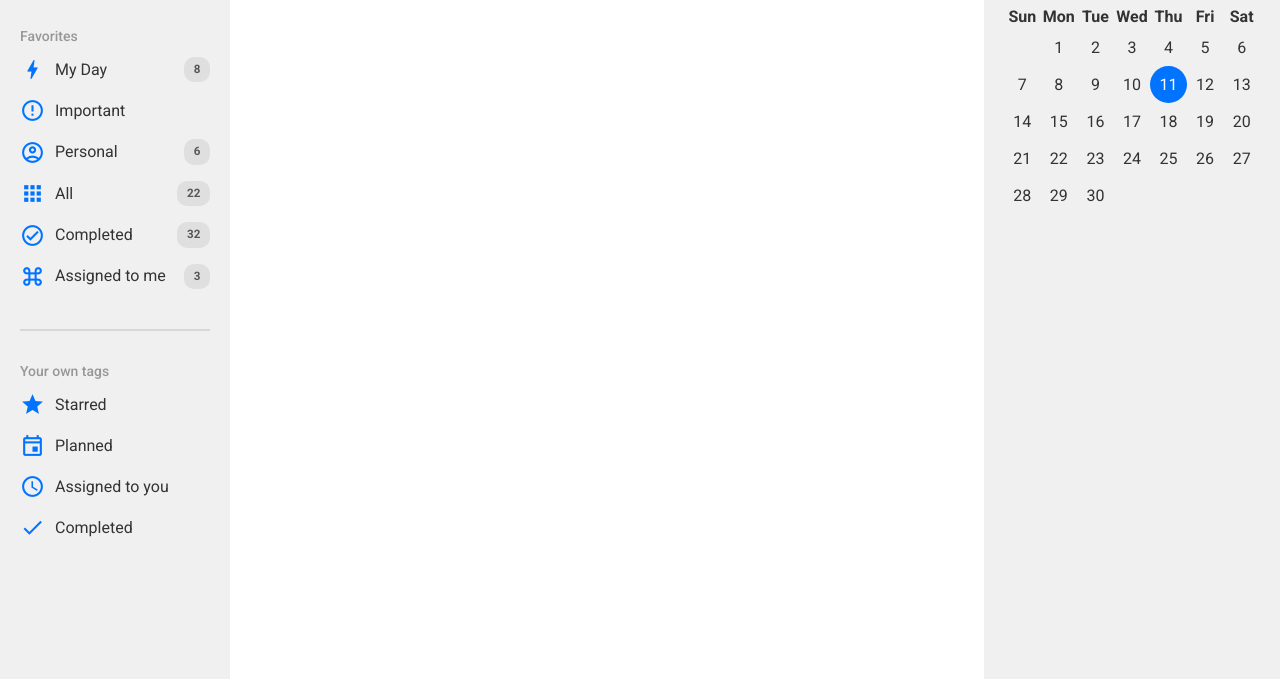
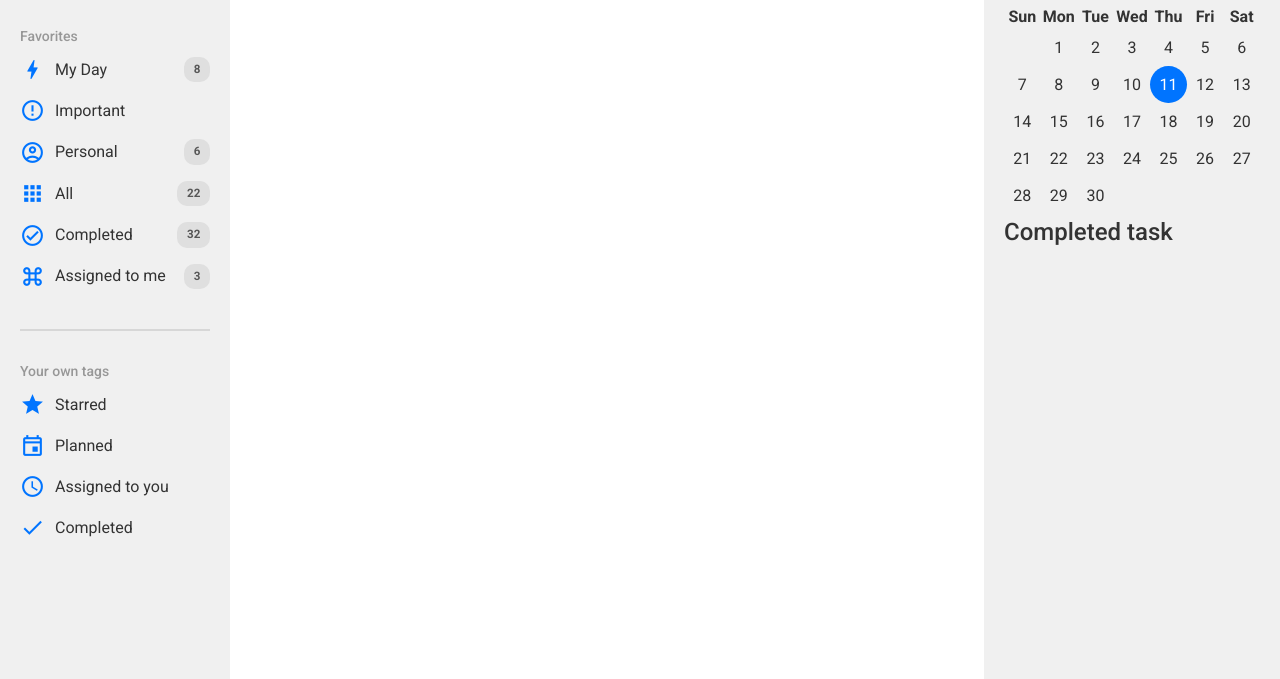
Before and after one commit to jpablico/TodoList, a website built with webpack: page dist/index.html in a window 1280 px wide. Shown: the part 121-800 px from the top of the page. Built offline with nearby package versions, Linux system fonts and the light colour scheme.

Commit message:
HTML SCSS

```diff
--- a/src/style.scss
+++ b/src/style.scss
@@ -364,6 +364,12 @@ body {
       }
     }
   }
+  .completed-task-container {
+
+    .completed-task-title {
+      font-weight: 500;
+    }
+  }
 }
 
 
```
Also changed, not shown: dist/index.html, dist/main.css.
